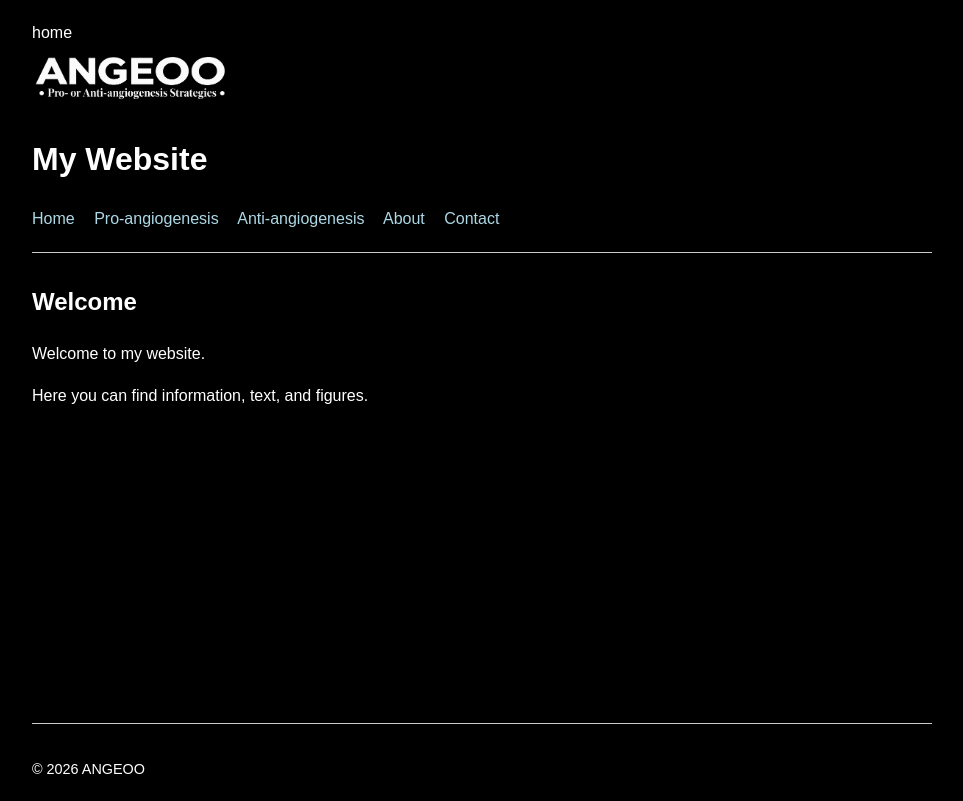
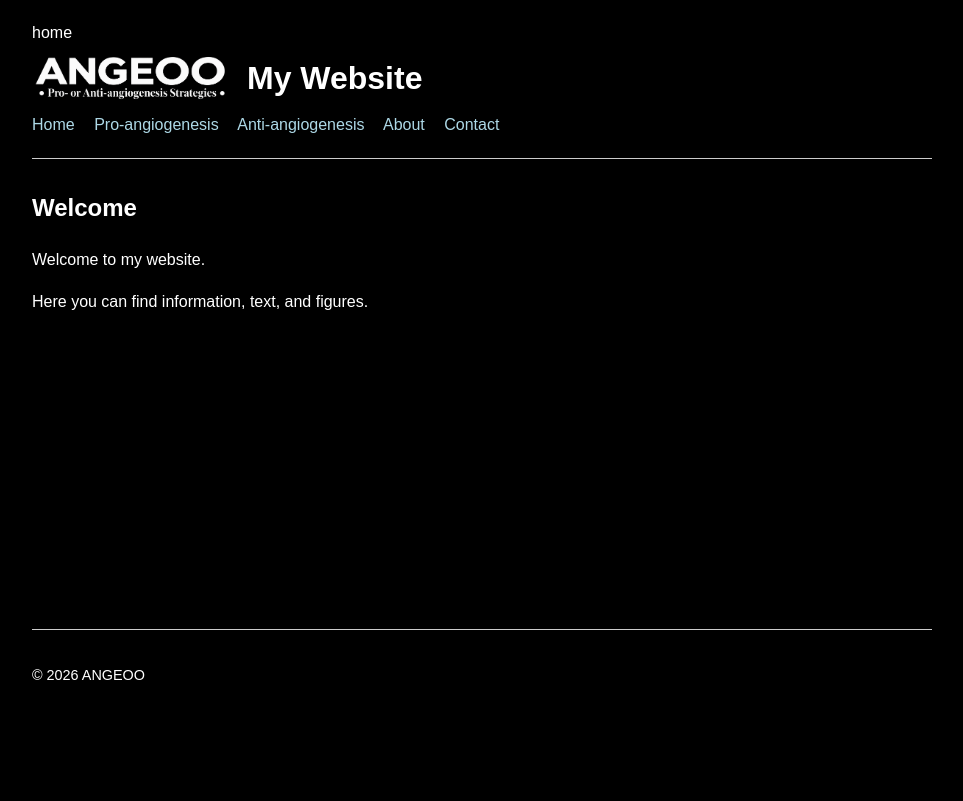
Before and after one commit to tianyanwebsite/tianyanwebsite.github.io, a plain HTML site: page home.html in a window 1280 px wide. Shown: the whole page, without its empty margins (158-1121 px from the left). Drawn offline with Linux system fonts and the light colour scheme.

Commit message:
Update home.html

```diff
--- a/home.html
+++ b/home.html
@@ -10,11 +10,15 @@ home
 <body>
 <header>
 
-    <img src="images/logo.png"
-         alt="My Website Logo"
-         class="logo">
+    <div class="brand">
 
-    <h1>My Website</h1>
+        <img src="images/logo.png"
+             alt="My Website Logo"
+             class="logo">
+
+        <h1>My Website</h1>
+
+    </div>
 
     <nav>
         <a href="home.html">Home</a>
```
